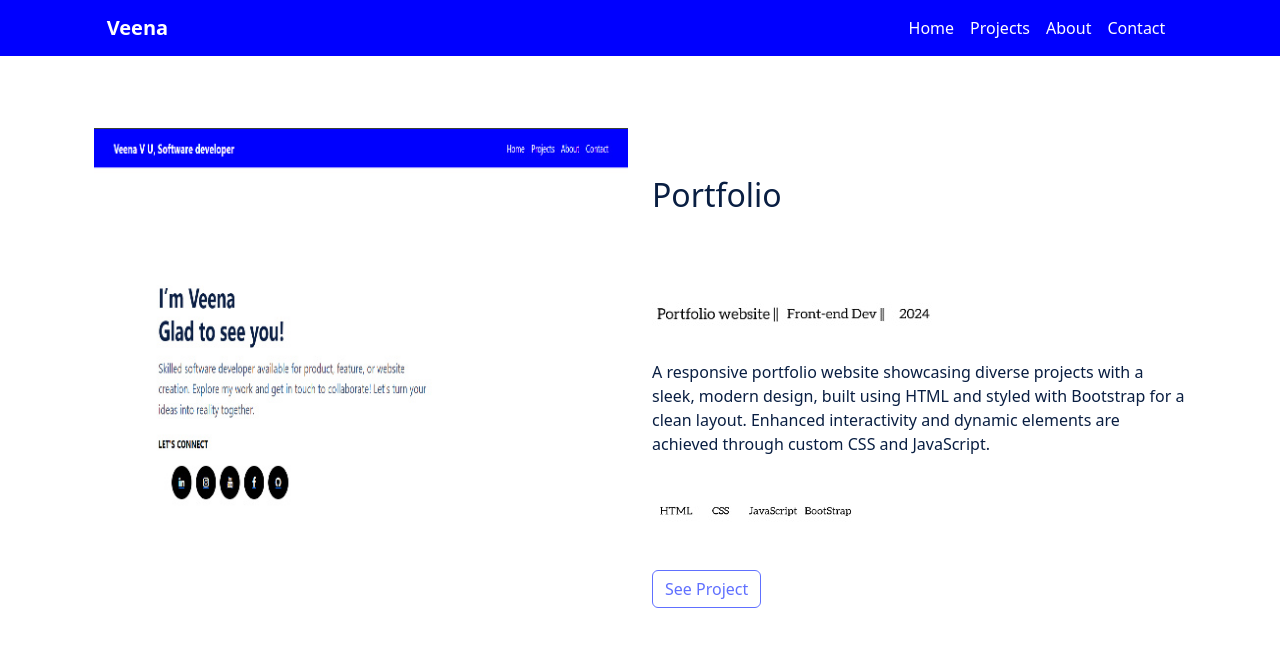
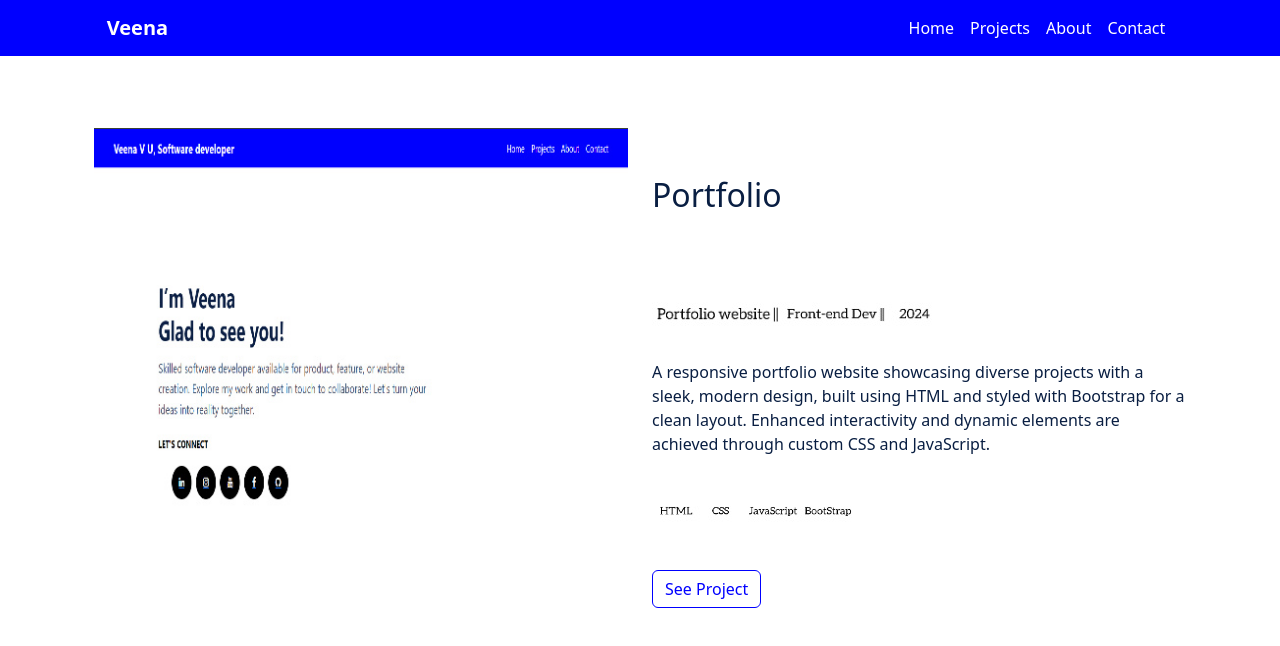
Before and after one commit to veenavu/myPortfoliowesite, a plain HTML site: page projectThree.html in a window 1280 px wide. Drawn offline with nearby package versions, Linux system fonts and the light colour scheme.

Commit message:
Update projectThree.html

```diff
--- a/projectThree.html
+++ b/projectThree.html
@@ -94,16 +94,18 @@
               <img src="images/tile-foot.png" alt="language_tile" />
             </div>
             <div class="col-md-3">
-              <button
+             <a href="https://veenavu.github.io/myPortfoliowesite/" target="_blank">
+                <button
                 class="btn btn-primary btn-block"
                 style="
                   background: #fff;
-                  color: #6070ff;
-                  border: 1px solid #6070ff;
+                  color: #00f;
+                  border: 1px solid #00f;
                 "
               >
                 See Project
               </button>
+              </a>
             </div>
           </div>
         </div>
```
